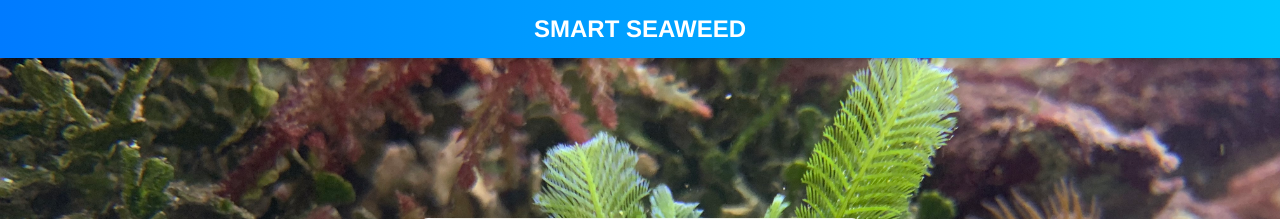
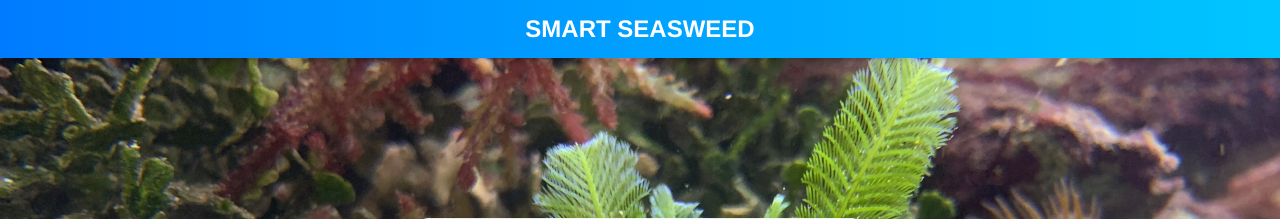
Before and after one commit to aminfaiad/fypseaweed, a PHP site: page /Real/login.php in a window 1280 px wide. Shown: the top 219 px of the page. Run offline with PHP 8.4, Linux system fonts and the light colour scheme.

Commit message:
Testing remote

```diff
--- a/Real/login.php
+++ b/Real/login.php
@@ -47,7 +47,7 @@ if ($_SERVER['REQUEST_METHOD'] === 'POST') {
 <body>
     <!-- Navigation Bar -->
     <div class="navbar">
-        Smart Seaweed
+        Smart Seasweed
     </div>
 
     <!-- Login Form -->
```
